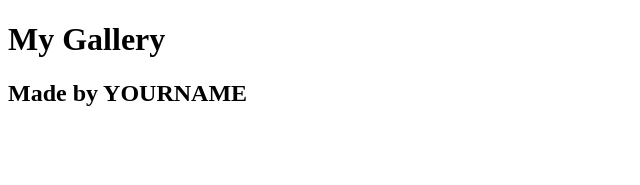
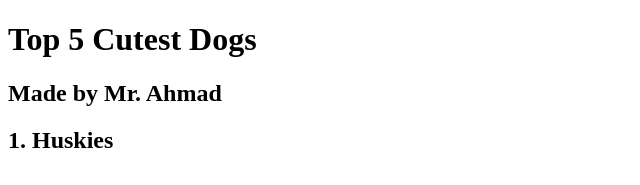
Before and after one commit to ahmadseptianto9/Sec2, a plain HTML site: page index.html in a window 1280 px wide. Shown: the whole page, without its empty margins (0-640 px from the left). Drawn offline with Linux system fonts and the light colour scheme.

Commit message:
Update index.html

```diff
--- a/index.html
+++ b/index.html
@@ -1,10 +1,12 @@
 <!DOCTYPE HTML>
 <html>
   <head>
-    <title>Website Gallery</title>
+    <title>Top 5 Cutest Dogs</title>
   </head>
   <body>
-    <h1>My Gallery</h1>
-    <h2>Made by YOURNAME</h2>
+    <h1>Top 5 Cutest Dogs</h1>
+    <h2>Made by Mr. Ahmad</h2>
+    <h2>1. Huskies</h2>
+    <img src=""
   </body>
 </html>
```
